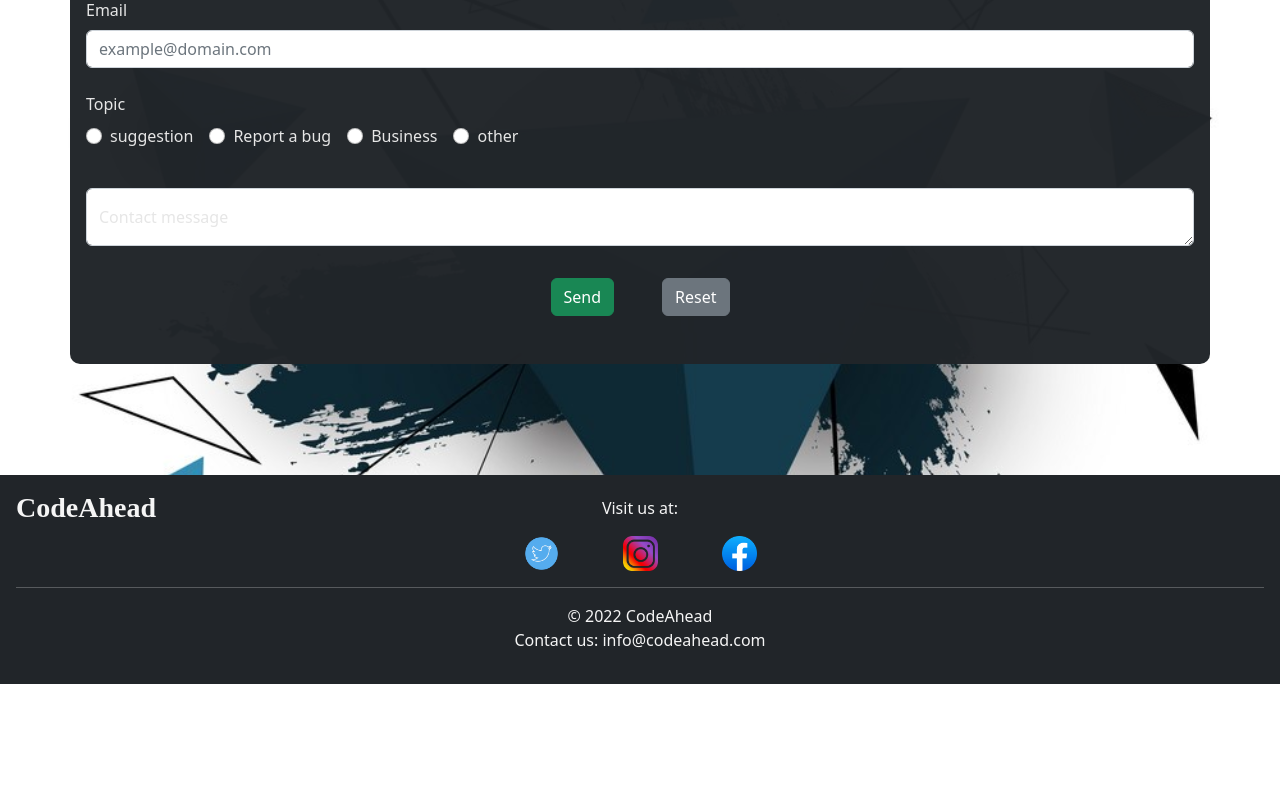
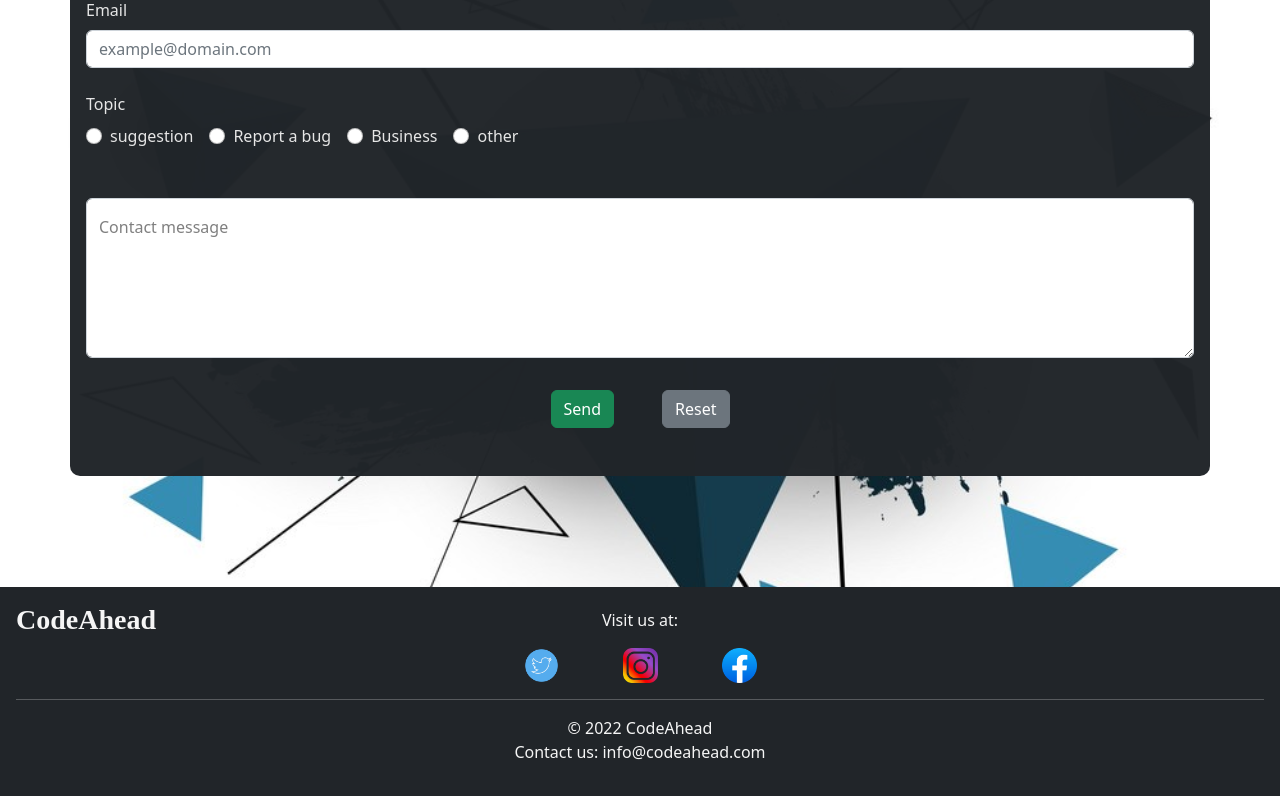
Before and after one commit to abdallah0100/codeAhead, a React (Create React App) app: page / in a window 1280 px wide. Shown: the part 1622-2418 px from the top of the page. Before the commit the page ends 2306 px from the top, so only its background shows below. Built offline with nearby package versions, Linux system fonts and the light colour scheme.

Commit message:
fixed width issue, finished website design w. bootstrap

```diff
--- a/src/components/footer/footer.css
+++ b/src/components/footer/footer.css
@@ -1,9 +1,9 @@
 .footer_container{
     bottom: 0;
-    width: 100vw;
     position: absolute;
     background-color: #212529;
     color: whitesmoke;
+    width: 100%;
 }
 
 .row p{
--- a/src/components/home/Contact.jsx
+++ b/src/components/home/Contact.jsx
@@ -1,9 +1,15 @@
+import React from "react";
 import { Button, Container, FloatingLabel, Form } from "react-bootstrap";
 
 function Contact(){
+    const [hideOther, updateOther] = React.useState(true);
+    const handleRadioChange = (e)=> {
+        const other = document.getElementById("other_topic");
+        updateOther(!other.checked);
+    };
 
     return(
-        <Container className="landing_content contact_container">
+        <Container className="landing_content contact_container" id="contact">
             <h2>Contact Us</h2>
             <center><h5>We are pleased to hear from You regarding any matter!</h5></center>
             <Form>
@@ -15,16 +21,16 @@ function Contact(){
                     <Form.Label>Email</Form.Label>
                     <Form.Control type="email" placeholder="example@domain.com" />
                 </Form.Group>
-                <Form.Group><br />
+                <Form.Group onChange={handleRadioChange}><br />
                     <Form.Label>Topic</Form.Label><br />
                     <Form.Check type="radio" label="suggestion" name="contact_topic" inline />
                     <Form.Check type="radio" label="Report a bug" name="contact_topic" inline />
                     <Form.Check type="radio" label="Business" name="contact_topic" inline />
-                    <Form.Check type="radio" label="other" name="contact_topic" inline />
-                    <Form.Control type="text" id='other_text' />
-                </Form.Group>
-                <FloatingLabel label="Contact message" className="mb-3" controlId="messageContent">
-                    <Form.Control as="textarea" rows={5} placeholder="message content" />
+                    <Form.Check type="radio" label="other" name="contact_topic" id="other_topic" inline />
+                    <Form.Control type="text" id='other_text' placeholder="Topic specification" hidden={hideOther} />
+                </Form.Group><br /><br />
+                <FloatingLabel label="Contact message" className="mb-3 contact_msg" controlId="messageContent">
+                    <Form.Control as="textarea" placeholder="message content" />
                 </FloatingLabel>
                 <Form.Group className="contact_buttons">
                     <Button variant='success' id='contact_send'>Send</Button>
--- a/src/components/home/homeStyles.css
+++ b/src/components/home/homeStyles.css
@@ -33,10 +33,6 @@
     text-align: left;
 }
 
-#other_text{
-    visibility: hidden;
-}
-
 .contact_buttons{
     padding-top: 1rem;
     text-align: center;
@@ -46,3 +42,10 @@
 #contact_send{
     margin-right: 3rem;
 }
+.contact_msg{
+    color: rgba(0, 0, 0, 0.5);
+}
+
+#messageContent{
+    height: 10rem;
+}
```
